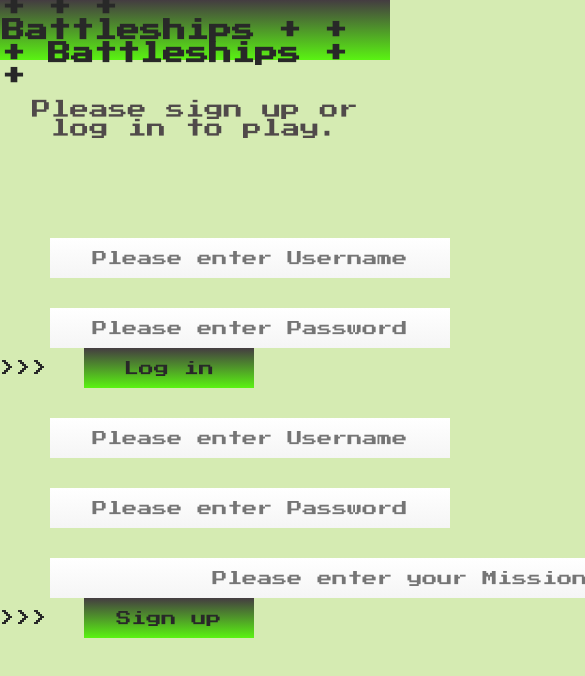
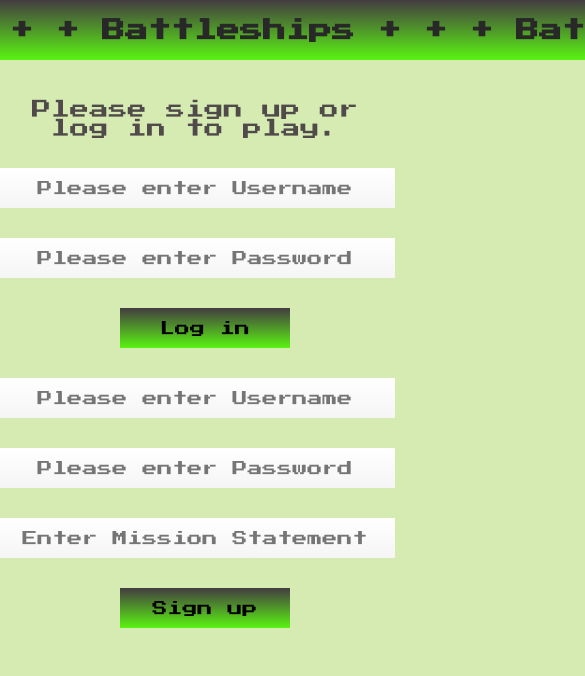
Before and after one commit to heikemiersch/Ubiqum-Salvo-VUE, a Vue app: page / in a window 390 px wide. Shown: the top 676 px of the page, 585 px wide, since content can reach past the window. Built offline with nearby package versions, Linux system fonts and the light colour scheme; a web font is replaced by a local one.

Commit message:
responsiveness

```diff
--- a/src/style.css
+++ b/src/style.css
@@ -1,7 +1,8 @@
 @import url('https://fonts.googleapis.com/css?family=Chilanka|Press+Start+2P&display=swap');
 
 /* * {
-    border: 1px solid black;
+    border: 1px solid grey;
+
 } */
 
 body {
@@ -13,11 +14,12 @@ body {
 
 .banner {
     display: flex;
-    justify-content: center;
     align-items: center;
     background: linear-gradient(rgb(68, 60, 65), rgb(90, 243, 18));
     height: 60px;
+    width: 2000px;
     margin-bottom: 15px;
+    overflow: hidden;
 }
 
 h1 {
@@ -28,6 +30,8 @@ h2 {
     font-size: 23px;
     margin-left: 0.5%;
     margin-right: 0.5%;
+    /* width:100%;
+    overflow: hidden; */
 }
 
 h3 {
@@ -38,45 +42,26 @@ h3 {
 
 /* ------------------ LOGIN PAGE ------------------ */
 
+
 .command_prompt {
     margin-top: 40px;
     font-size: larger;
     text-align: center;
-    animation: blinkingText1 1.2s infinite;
+    color: rgb(80, 74, 74)
 }
 
-@keyframes blinkingText1 {
-    0% {
-        color: rgb(80, 74, 74);
-    }
 
-
-    49% {
-        color: rgb(80, 74, 74);
-    }
-
-    60% {
-        color: transparent;
-    }
-
-    99% {
-        color: transparent;
-    }
-
-    100% {
-        color: rgb(80, 74, 74);
-    }
+form {
+    display: flex;
+    flex-direction: column;
+    justify-content: center;
+    align-items: center;
 }
 
-form {
-    margin-top: 70px;
-}
-
-.heikesauer input {
-    align-content: center;
+.fillin input {
     text-align: center;
     margin-top: 30px;
-    margin-left: 50px;
+    padding: 20px;
     border: none;
     background: linear-gradient(rgb(255, 255, 255), rgb(245, 245, 245));
     color: black;
@@ -87,20 +72,33 @@ form {
         cursive;
 }
 
-#missionstatement {
-    width: 850px;
+.fillin button {
+    border: none;
+    background: linear-gradient(rgb(68, 60, 65), rgb(90, 243, 18));
+    color: black;
+    height: 40px;
+    width: 170px;
+    margin-top: 30px;
+    font-size: 15px;
+    font-family: 'Press Start 2P',
+        cursive;
+    margin-left: 20px;
 }
 
 /* ------------------ GAMESLIST PAGE ------------------ */
 
+.column_flex {
+    display: flex;
+    flex-direction: column-reverse;
+    align-items: center;
+}
+
 .column_one {
-    width: 50;
-    float: left;
+    width: 650px;
+    text-align: justify;
 }
 
 .column_two {
-    display: flex;
-    flex-direction: column;
     width: 50%;
     float: right;
 }
@@ -109,18 +107,16 @@ form {
     line-height: 30px;
     color: rgb(80, 74, 74);
     margin-top: 30px;
-    width: 650px;
     text-align: justify;
 }
 
-.flexo_buttons {
+.column_three {
     display: flex;
     margin-top: 30px;
     justify-content: center;
 }
 
 button {
-    /* margin-top: 30px; */
     border: none;
     background: linear-gradient(rgb(68, 60, 65), rgb(90, 243, 18));
     color: black;
@@ -130,11 +126,6 @@ button {
     font-family: 'Press Start 2P',
         cursive;
     margin-left: 20px;
-}
-
-.column_two button {
-
-    margin: 5px;
 }
 
 ul {
@@ -155,6 +146,11 @@ ul button {
 
 /* ------------------ GAMEVIEW PAGE ------------------ */
 
+
+.template_div {
+    width: 100%
+}
+
 .both-grids {
     display: flex;
     justify-content: space-around;
@@ -165,6 +161,14 @@ ul button {
     display: flex;
     justify-content: space-around;
     margin-top: 15px;
+}
+
+.player-banners p {
+    font-size: 12px;
+}
+
+#player-one {
+    color: red;
 }
 
 .placeShipsRequest {
@@ -231,10 +235,6 @@ ul button {
     margin-top: 40px;
 }
 
-/* .noshow {
-    display: none;
-} */
-
 .submit_buttons {
     display: flex;
     justify-items: right;
@@ -276,3 +276,17 @@ th {
     width: 120px;
     height: 50px;
 }
+
+@media all and (max-width: 900px) {
+    .both-grids {
+        display: flex;
+        flex-direction: column;
+        justify-content: space-around;
+        align-items: center;
+        margin-top: 2%;
+    }
+
+    #grid-two {
+        margin-top: 70px;
+    }
+}
--- a/src/views/GameView.vue
+++ b/src/views/GameView.vue
@@ -1,5 +1,5 @@
 <template>
-  <div>
+  <div class="template_div">
     <div class="banner">
       <div>
         <h1>+ Game View + + + Game View + + + Game View + +</h1>
@@ -16,7 +16,7 @@
       <p id="turnthing">turn: {{ turn }}</p>
       <p id="player-two">player: {{ opponent }}</p>
     </div>
-    <div v-if=gameover class="player-banners">GAME OVER</div>
+    <div v-if="gameover" class="player-banners">GAME OVER</div>
 
     <div class="both-grids">
       <div id="grid-one">
@@ -36,7 +36,7 @@
         </table>
 
         <div class="player-banners">
-          <p v-if="shipsPlaced" >Ready to go.</p>
+          <p v-if="shipsPlaced">Ready to go.</p>
           <p class="placeShipsRequest" v-else>Please place your ships.</p>
         </div>
 
@@ -126,10 +126,9 @@
           </tbody>
         </table>
 
-        <div class="player-banners">
+        <!-- <div class="player-banners">
           <p v-if="shipsPlaced">Ready to go.</p>
-          <p class="placeShipsRequest" v-else>Opponent is placing ships.</p>
-        </div>
+        <p class="placeShipsRequest" v-else>Opponent is placing ships.</p>-->
       </div>
     </div>
   </div>
@@ -160,7 +159,7 @@ export default {
       battleship: "battleship",
       player: "",
       opponent: "",
-      turn: null,
+      turn: 1,
       salvoes: [],
       newSalvo: {
         turn: 0,
@@ -194,7 +193,6 @@ export default {
     this.gamePlayerID = this.id;
     this.fetchData();
     console.log(this.shipsPlaced);
-
   },
 
   methods: {
@@ -227,10 +225,11 @@ export default {
           this.displaySalvoesOpponent();
           this.displayHits();
           // console.log(this.turn);
-          if(this.ships.length > 0 ) {
-          this.shipsPlaced = true }
-          else {
-          this.shipsPlaced = false }
+          if (this.ships.length > 0) {
+            this.shipsPlaced = true;
+          } else {
+            this.shipsPlaced = false;
+          }
         })
         .catch(function(error) {
           console.log(error, "<-- error");
@@ -332,8 +331,7 @@ export default {
             type: data.shiptype,
             shipLocation: this.shipLocation
           });
-        }
-       else {
+        } else {
           for (var j = 0; j < shipsLength(); j++) {
             this.shipLocation = [];
             let oneup = parseInt(cellIdFirstNumber) - j;
@@ -347,7 +345,6 @@ export default {
           });
         }
       }
-
 
       console.log("ships: " + this.ships);
     },
@@ -380,7 +377,8 @@ export default {
         let k = this.ships[i].shipLocation;
         for (var j in k) {
           //console.log(k[j] + "p1");
-          document.getElementById(k[j]).style.backgroundColor = " rgb(36, 36, 36)";
+          document.getElementById(k[j]).style.backgroundColor =
+            " rgb(36, 36, 36)";
         }
       }
     },
@@ -423,7 +421,7 @@ export default {
           return response.json();
         })
         .then(data => console.log(data))
-        .then(data => this.ships.push(data))
+        .then(data => this.ships.push(data));
       location.reload();
       // console.log(this.ships);
     },
@@ -457,6 +455,11 @@ export default {
 
     shoot(row, column, salvoLocations) {
       let salvoPosition = row + column + "p2";
+      if (
+        document.getElementById(salvoPosition).style.color !== "black" &&
+        document.getElementById(salvoPosition).style.color !== "grey" &&
+        document.getElementById(salvoPosition).style.color !== "red"
+      ) {
         // works ↓↓↓↓↓↓↓↓
         console.log(salvoPosition);
         for (var i = 0; i < 3; i++) {
@@ -466,6 +469,7 @@ export default {
         this.salvoLocations.push(row + column);
         console.log(this.newSalvo);
         console.log(this.salvoes);
+      }
     },
 
     displaySalvoes() {
@@ -483,7 +487,7 @@ export default {
 
     displayHits() {
       for (var i in this.hits) {
-            console.log("hits", this.hits)
+        console.log("hits", this.hits);
         let k = this.hits;
         for (var j in k) {
           console.log(this.hits);
@@ -508,7 +512,6 @@ export default {
     // mounted() {
     //   fetchData();
     // }
-
   }
 };
 </script>
--- a/src/views/GamesList.vue
+++ b/src/views/GamesList.vue
@@ -3,22 +3,22 @@
     <div class="banner">
       <h3>+ List of Games + + + List of Games + + + List of Games + +</h3>
     </div>
+    <div class="column_flex">
+      <div class="column_one">
+        <ul id="listOfGames"></ul>
+      </div>
 
-    <div class="column_one">
-      <ul id="listOfGames"></ul>
-    </div>
-
-    <div class="column_two">
-      <div class="flexo_buttons">
-        <button @click="createGame">New Game</button>
-        <button @click="goToLeaderboard">Leaderboard</button>
-        <button @click="logout3">Log out</button>
-      </div>
-      <div>
+      <div class="column_two">
         <p>
           Wanna play? Press the Join Button to join a game or create a new one and wait for someone to accept the challenge.
           Go to leaderboard to have a look at the total score. If you log out, don't forget to join us again later.
         </p>
+      </div>
+
+      <div class="column_three">
+        <button @click="createGame">New Game</button>
+        <button @click="goToLeaderboard">Leaderboard</button>
+        <button @click="logout3">Log out</button>
       </div>
     </div>
   </div>
@@ -78,7 +78,7 @@ export default {
 
       for (let i = 0; i < gamesList.length; i++) {
         let line = document.createElement("div");
-        line.innerHTML = "----------------------------------";
+        line.innerHTML = "---------------------------------------";
         let listItemGameId = document.createElement("li");
         listItemGameId.innerHTML = "Game " + gamesList[i].game_id;
 
@@ -191,7 +191,7 @@ export default {
             console.log(res.id);
             this.$router.push({ name: "gameview", params: { id: res.id } });
             // window.open("http://localhost:8080/web/game.html?gp=" + res.id);
-                    }
+          }
         })
         .catch(error => console.log(error));
     },
--- a/src/views/Login.vue
+++ b/src/views/Login.vue
@@ -6,27 +6,15 @@
     <div class="command_prompt">
       <p>Please sign up or log in to play.</p>
     </div>
-    <div class="heikesauer">
+    <div class="fillin">
       <form onsubmit="return false">
         <input type="text" v-model="username" placeholder="Please enter Username" />
         <input type="text" v-model="password" placeholder="Please enter Password" />
-        >>>
         <button type="submit" v-on:click="login">Log in</button>
-
-        <!-- <span v-if="loggedIn == true">
-        <button type="submit" v-on:click="logout2">Log out</button>
-        </span>-->
-
         <input type="text" v-model="usernameSign" placeholder="Please enter Username" />
         <input type="text" v-model="passwordSign" placeholder="Please enter Password" />
-        <input
-          type="text"
-          id="missionstatement"
-          v-model="missionstatement"
-          placeholder="Please enter your Mission Statement"
-        />
-        <!-- <input type="text" style="background-color:  rgb(213, 235, 178);;"> -->
-        >>>
+        <input type="text" id="missionstatement" v-model="missionstatement" placeholder=
+        "Enter Mission Statement"/>
         <button type="submit" v-on:click="signup">Sign up</button>
       </form>
     </div>
```
Lines whose indentation alone changed are shown as unchanged.
